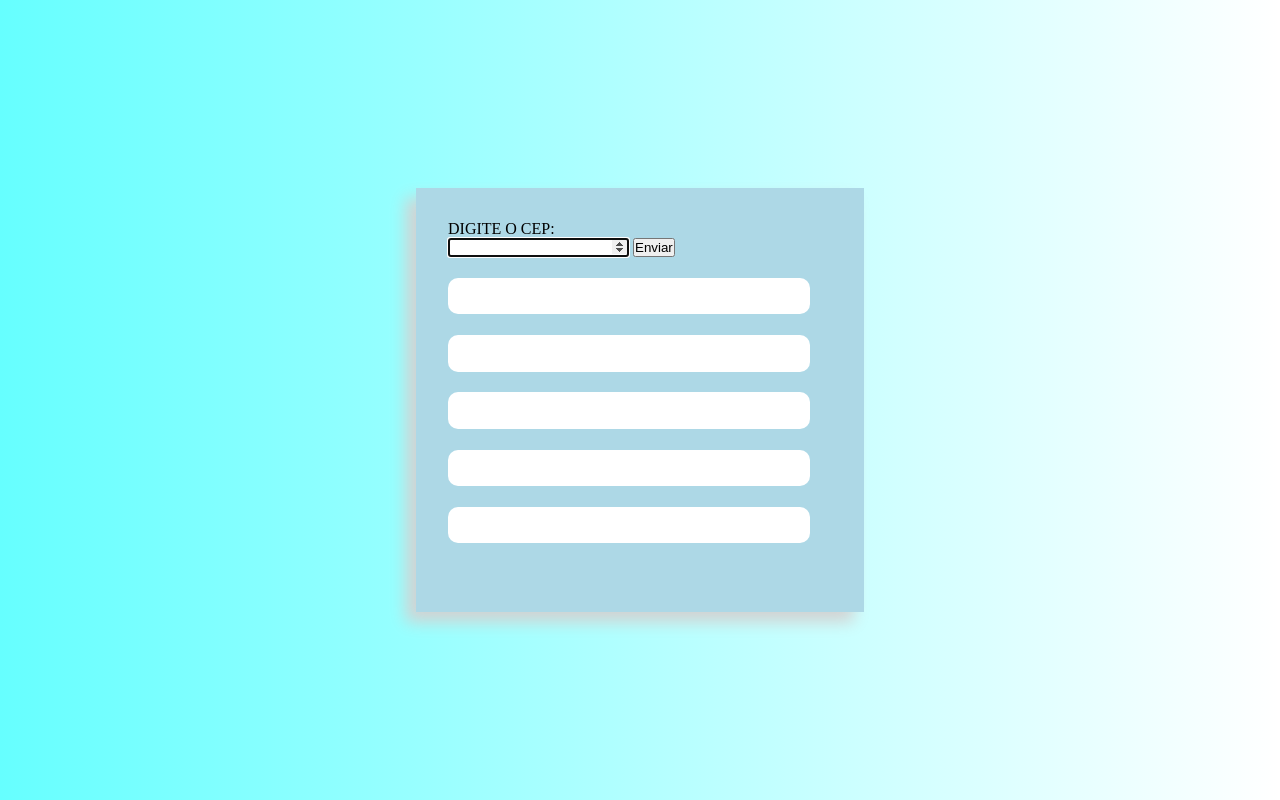
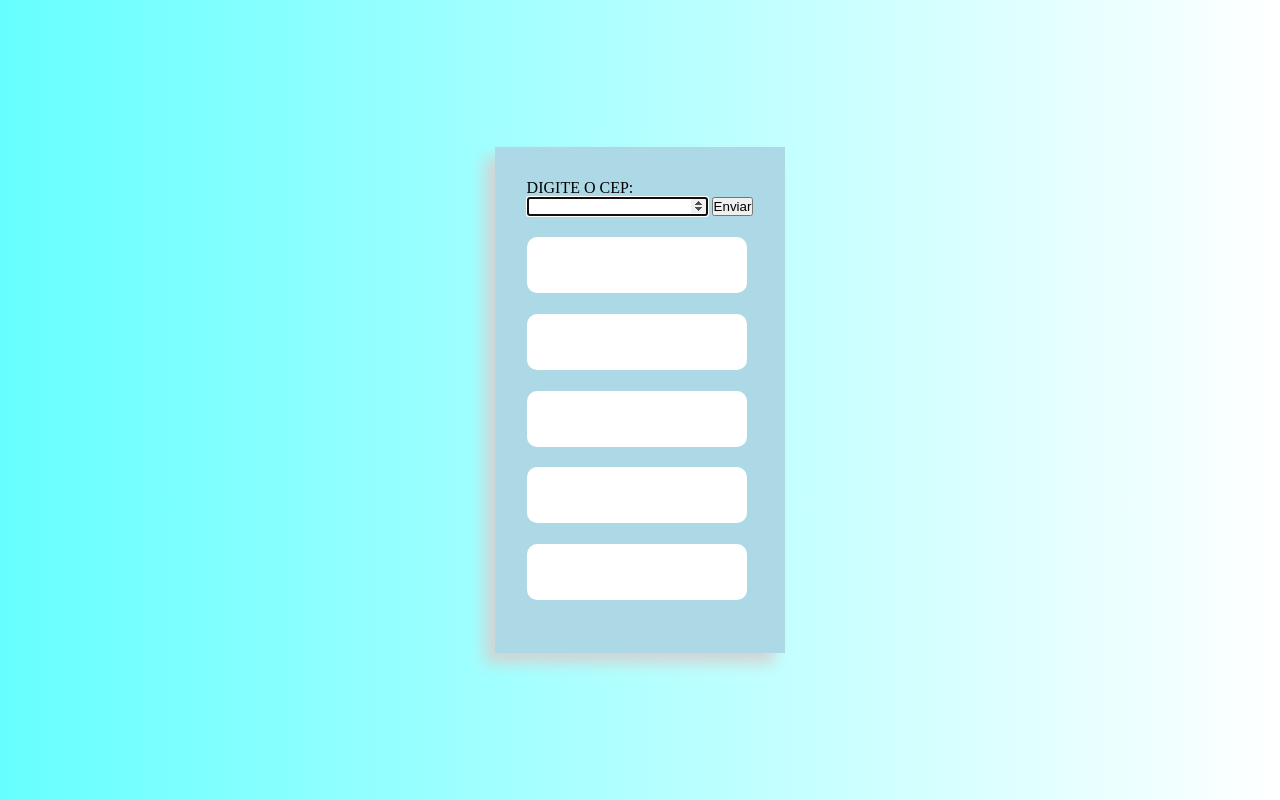
Before and after one commit to jeimoal/consultaCep, a plain HTML site: page index.html in a window 1280 px wide. Drawn offline with Linux system fonts and the light colour scheme.

Commit message:
Update consultaCep.css

```diff
--- a/consultaCep.css
+++ b/consultaCep.css
@@ -14,8 +14,8 @@ body {
 .wrapper {
 	display: flex;
 	flex-direction: column;
-	width: 30%;
-	height: 45%;
+	max-width: 40%;
+	min-height: 45%;
 	padding: 2rem;
 	background-color: lightblue;
 	box-shadow: -10px 10px 15px lightgray;
@@ -34,7 +34,7 @@ body {
 	align-items: center;
 	text-align: left;
 	width: 90%;
-	height: 10%;
+	height: 5vh;
 	margin: 1.3rem 0;
 	padding: 0.5rem;
 	background-color: white;
```
